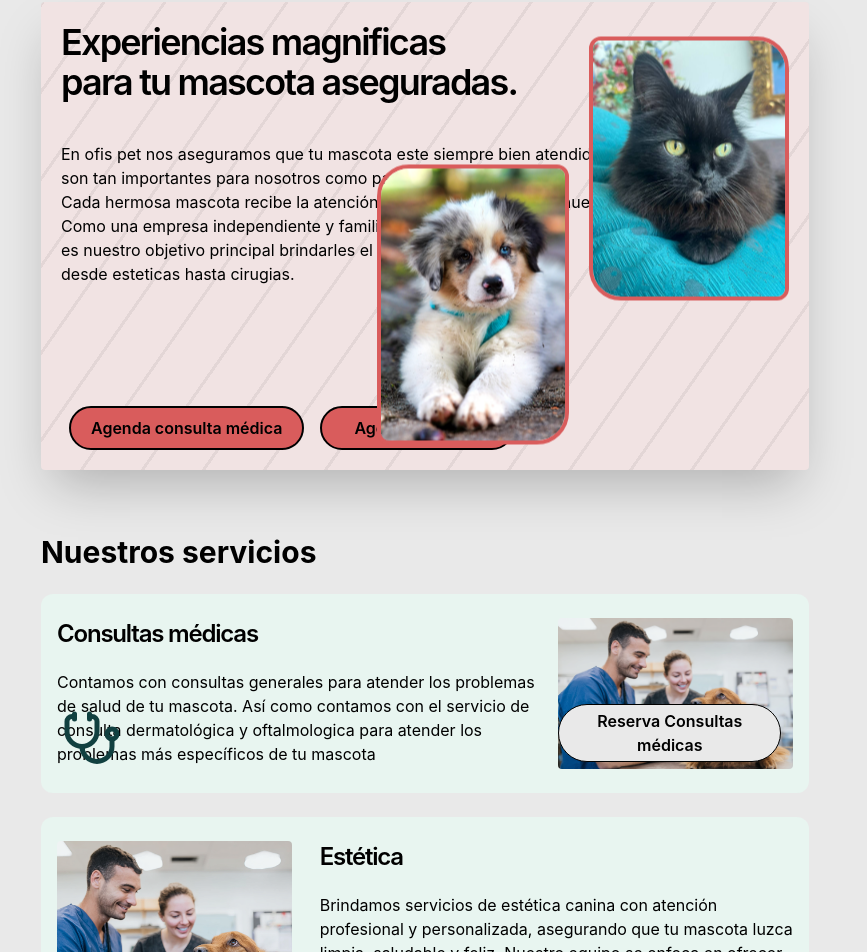
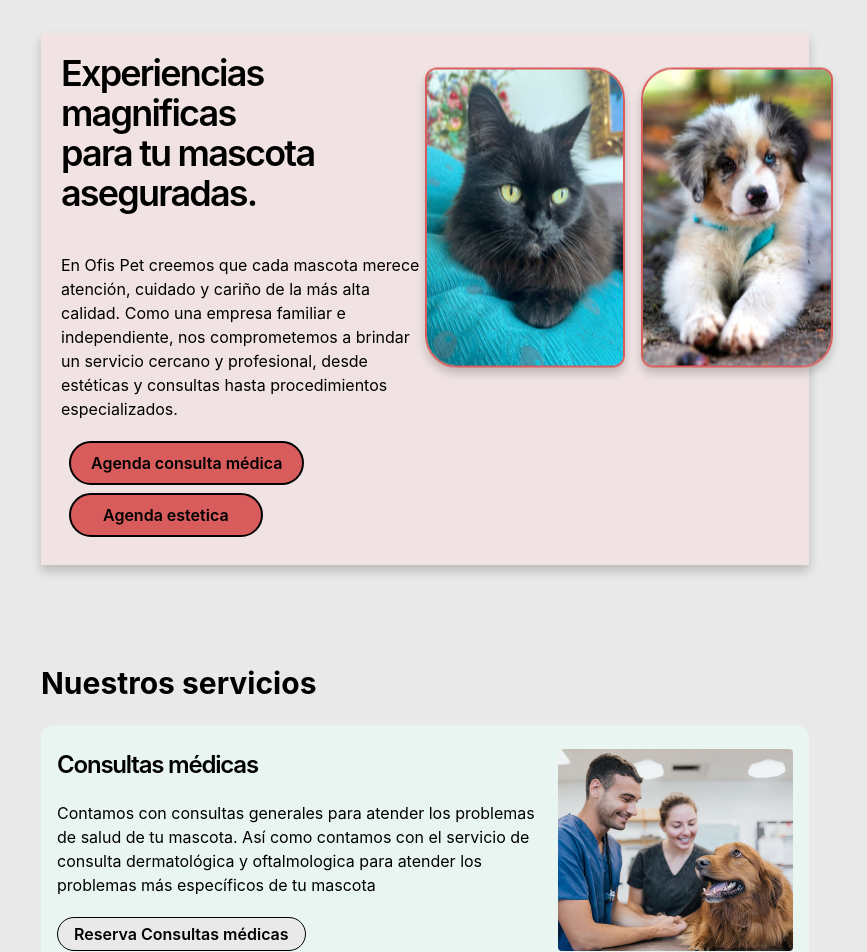
Before and after one commit to wMageblood/blacky, a React (Vite) app: page / in a window 1280 px wide. Shown: the part 894-1846 px from the top of the page, without its empty margins (215-1082 px from the left). Built offline with nearby package versions, Linux system fonts and the light colour scheme.

Commit message:
fixing routing

```diff
--- a/package.json
+++ b/package.json
@@ -5,7 +5,7 @@
   "type": "module",
   "scripts": {
     "dev": "vite",
-    "build": "tsc -b && vite build",
+    "build": "vite build",
     "lint": "eslint .",
     "preview": "vite preview"
   },
@@ -15,6 +15,7 @@
     "react": "^19.2.6",
     "react-compare-slider": "^4.0.0",
     "react-dom": "^19.2.6",
+    "react-router": "^7.17.0",
     "tailwindcss": "^4.3.0"
   },
   "devDependencies": {
--- a/src/Pages/Home.tsx
+++ b/src/Pages/Home.tsx
@@ -9,8 +9,6 @@ import { BACKGROUND_ICONS } from "../components/BackgroundIcons.tsx"
 
 
 export const Home = () => {
-
-
 
   return (
     <div className='my-6'>
@@ -35,7 +33,7 @@ export const Home = () => {
             <h1 className='text-3xl font-semibold tracking-tighter mb-5 filter-[drop-shadow(1px_1px_3px_black)_drop-shadow(0px_0px_0px_black)]'>Por nuestras mascotas, <br/> para siempre.</h1>
             <p className='text-xl filter-[drop-shadow(1px_1px_3px_black)_drop-shadow(0px_0px_0px_black)]'>Tu servicio de veterinaria en Zapopan.</p>
           </div>
-          <div className='mr-15 z-1'>
+          <div className='ml-auto z-1'>
             <img src={dog} alt={'doggy doggo dog dog'}/>
           </div>
         </div>
@@ -45,21 +43,22 @@ export const Home = () => {
         <ServicesCard />
       </div>
 
-      <div className='flex shadow-2xl relative rounded-sm w-[85%] md:w-[60%] min-h-112.5 mx-auto p-5 bg-[#f1e3e3]  bg-[repeating-linear-gradient(125deg,rgba(0,0,0,0.06)_0px,rgba(0,0,0,0.06)_3px,transparent_3px,transparent_50px)]'>
-        <div className=''>
-          <h1 className='text-4xl font-semibold tracking-tighter mb-10'>Experiencias magnificas <br/> para tu mascota aseguradas.</h1>
-          <p>
-            En ofis pet nos aseguramos que tu mascota este siempre bien atendida, <br/> son tan importantes para nosotros como para ti. <br/> Cada hermosa mascota recibe la atención especial y dedicada de nuestra familia.
-            <br/>Como una empresa independiente y familiar, <br/> es nuestro objetivo principal brindarles el mejor servicio posible, <br/> desde esteticas hasta cirugias.
-          </p>
-          <div className='mt-30'>
-            <button className='px-5 py-2 mx-2 rounded-full border-2 border-black font-semibold bg-[#D95C5C] hover:bg-[#9E3434] hover:text-white hover:border-[#f1e3e3] transition duration-300'>Agenda consulta médica</button>
-            <button className='px-8 py-2 my-4 md:my-0 mx-2 rounded-full border-2 border-black font-semibold bg-[#D95C5C] hover:bg-[#9E3434] hover:text-white hover:border-[#f1e3e3] transition duration-300'>Agenda estetica</button>
+      <div className='bg-[#F1E3E3] shadow-soft-blur w-[85%] md:w-[60%] mx-auto p-5 mb-15'>
+        <div className='grid grid-cols-1 md:grid-cols-2'>
+          <div className='flex flex-col'>
+            <h1 className='text-4xl font-semibold tracking-tighter mb-10'>Experiencias magnificas <br/> para tu mascota aseguradas.</h1>
+            <p className='mb-5'>
+              En Ofis Pet creemos que cada mascota merece atención, cuidado y cariño de la más alta calidad. Como una empresa familiar e independiente, nos comprometemos a brindar un servicio cercano y profesional, desde estéticas y consultas hasta procedimientos especializados.
+            </p>
+            <div className='md:mt-auto mx-auto md:mx-0 mt-5'>
+              <button className='px-5 py-2 mx-2 rounded-full border-2 border-black font-semibold bg-[#D95C5C] hover:bg-[#9E3434] hover:text-white hover:border-[#f1e3e3] transition duration-300'>Agenda consulta médica</button>
+              <button className='px-8 py-2 my-4 md:my-2 mx-2 rounded-full border-2 border-black font-semibold bg-[#D95C5C] hover:bg-[#9E3434] hover:text-white hover:border-[#f1e3e3] transition duration-300'>Agenda estetica</button>
+            </div>
           </div>
-        </div>
-        <div className=''>
-          <img className='float-1 absolute border-4 top-82 right-5 md:top-10 md:right-5 border-[#D95C5C] w-25 md:w-50 rounded-tr-4xl rounded-bl-4xl rounded-tl-xl rounded-br-xl' src={blacky} width={200}/>
-          <img className='float-2 absolute border-4 bottom-22 right-30 md:bottom-5 md:right-60 border-[#D95C5C] w-23 md:w-48 rounded-tl-4xl rounded-br-4xl rounded-tr-xl rounded-bl-xl' src={roberto} width={184}/>
+          <div className='flex md:ml-auto mx-auto my-5 gap-4'>
+            <img className='float-1 shadow-soft-blur border-2 border-[#D95C5C] w-40 h-55 md:w-50 md:h-75 rounded-tr-4xl rounded-bl-4xl rounded-tl-xl rounded-br-xl' src={blacky}/>
+            <img className='float-2 shadow-soft-blur border-2 border-[#D95C5C] w-40 h-55 md:w-48 md:h-75 rounded-tl-4xl rounded-br-4xl rounded-tr-xl rounded-bl-xl' src={roberto}/>
+          </div>
         </div>
       </div>
     </div>
--- a/src/Pages/Sections/Contact.tsx
+++ b/src/Pages/Sections/Contact.tsx
@@ -9,7 +9,7 @@ export const Contact = () => {
     <div className='mb-15'>
       <div className='grid grid-cols-1 md:grid-cols-3 *:rounded-xl w-[85%] md:w-[60%] mx-auto gap-6'>
         <div className=' col-span-1 md:col-span-2 bg-[#efe8f5] flex justify-between px-4 py-6 shadow-soft-blur'>
-          <span className='text-6xl font-semibold tracking-tighter my-auto ml-15'>Contáctanos:</span>
+          <span className='text-6xl font-semibold tracking-tighter my-auto mx-auto'>Contáctanos:</span>
         </div>
         <div className='shadow-soft-blur'>
           <img className='w-full h-full object-cover block rounded-xl' width={400} src={filomeno}/>
--- a/src/Pages/Sections/Services.tsx
+++ b/src/Pages/Sections/Services.tsx
@@ -5,12 +5,12 @@ import biggieAfter from "../../assets/biggie-after.png"
 
 export const Services = () => {
   return (
-    <div className='mb-15'>
+    <div className='my-15'>
       <div className='grid grid-cols-1 *:rounded-xl w-[85%] md:w-[60%] mx-auto gap-6'>
         <ServicesDetailed />
       </div>
-        <h1 className='text-3xl tracking-tighter font-semibold text-center'>Antes y después</h1> */
-      <div className='flex justify-center h-130 px-6 w-[85%] md:w-[60%] mx-auto'>
+        <h1 className='text-3xl tracking-tighter font-semibold text-center mt-15'>Antes y después</h1>
+      <div className='flex justify-center h-auto px-6 w-[85%] md:w-[60%] mx-auto'>
         <div className='bg-[#f1e3e3] p-5 rounded-xl shadow-soft-blur'>
           <ReactCompareSlider
             itemOne={<img className='w-full h-full object-cover inset-shadow-md' src={biggieBefore} />}
--- a/src/components/ServicesDetailed.tsx
+++ b/src/components/ServicesDetailed.tsx
@@ -8,18 +8,18 @@ export const ServicesDetailed = () => {
     <h1 className='text-3xl font-bold mt-10'>Nuestros servicios</h1>
       {servicesDetailed.map(({serviceName, serviceDescription, serviceIcon, message}, index) =>
         <div className='grid grid-cols-1 md:grid-cols-3 gap-4 bg-[#e8f5f0] px-4 py-6'>
-          <div className={`col-span-2 ${index % 2 !== 0 ? "order-2" : ""} relative`}>
+          <div className={`col-span-2 ${index % 2 !== 0 ? "md:order-2" : ""} relative flex flex-col`}>
             <h1 className={`font-semibold ${index % 2 !== 0 ? "ml-3" : ""} tracking-tighter mb-5 text-2xl`}>{serviceName}</h1>
             <p className={`${index % 2 !== 0 ? "ml-3" : ""}`}>{serviceDescription}</p>
-            <div className={`absolute ${index % 2 !== 0 ? "bottom-[0%] right-[1%]" : "bottom-[0%] left-[1%]"}`}>
+            {/* <div className={`absolute ${index % 2 !== 0 ? "bottom-[0%] right-[1%]" : "bottom-[0%] left-[1%]"}`}>
               {serviceIcon}
+            </div> */}
+            <div className={`flex mt-auto ${index % 2 !== 0 ? "md:mx-0 md:ml-auto" : "md:mx-0 md:mr-auto"} whitespace-nowrap`}>
+                <button onClick={() => openWhatsapp(message)} className='rounded-full bg-[#e9e9e9] mt-5 md:mx-0 hover:bg-[#b69f9f] w-[85%] md:w-auto mx-auto transition duration-300 border border-black font-semibold px-4 py-1'>Reserva {serviceName}</button>
             </div>
           </div>
           <div className={`${index % 2 !== 0 ? "order-1" : ""} relative`}>
             <img className='col-span-1 w-full h-full object-cover rounded-sm' src={filomeno}/>
-            <div className={`absolute ${index % 2 !== 0 ? "md:bottom-[5%] md:left-[5%]" : "md:bottom-[5%] md:right-[5%]"}`}>
-              <button onClick={() => openWhatsapp(message)} className='rounded-full bg-[#e9e9e9] hover:bg-[#b69f9f] transition duration-300 border border-black font-semibold px-4 py-1'>Reserva {serviceName}</button>
-            </div>
           </div>
         </div>
       )}
--- a/src/main.tsx
+++ b/src/main.tsx
@@ -1,9 +1,11 @@
-import { StrictMode } from 'react'
 import { createRoot } from 'react-dom/client'
+import { BrowserRouter, Routes, Route } from 'react-router'
 import App from './App.tsx'
 
 createRoot(document.getElementById('root')!).render(
-  <StrictMode>
-    <App />
-  </StrictMode>,
+  <BrowserRouter>
+    <Routes>
+      <Route path="/" element={<App />} />
+    </Routes>
+  </BrowserRouter>
 )
```
Also changed, not shown: vercel.json (added), 1 other file (tests, documents, lock files or other folders).
